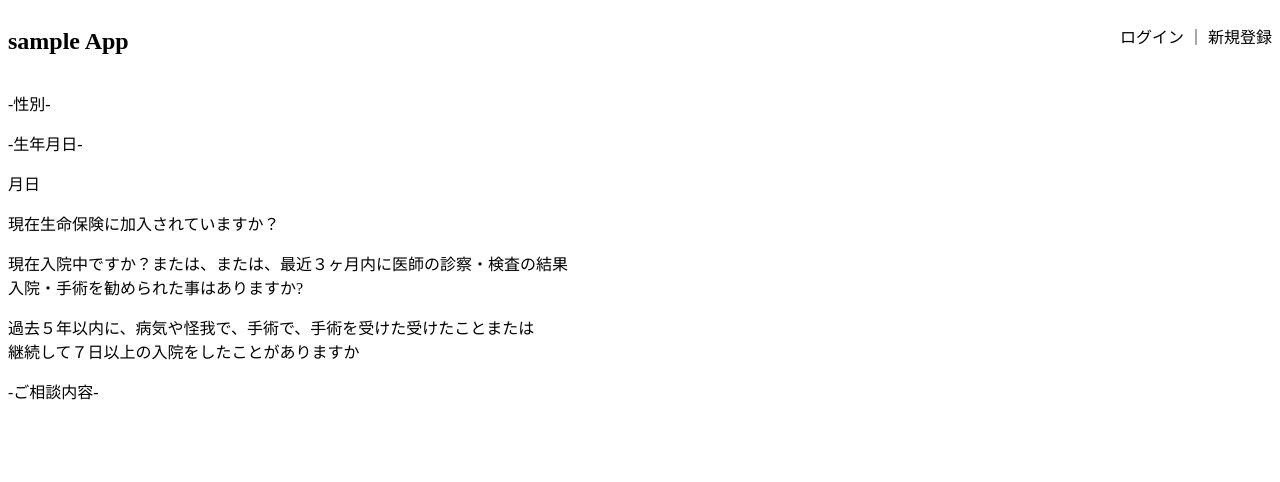
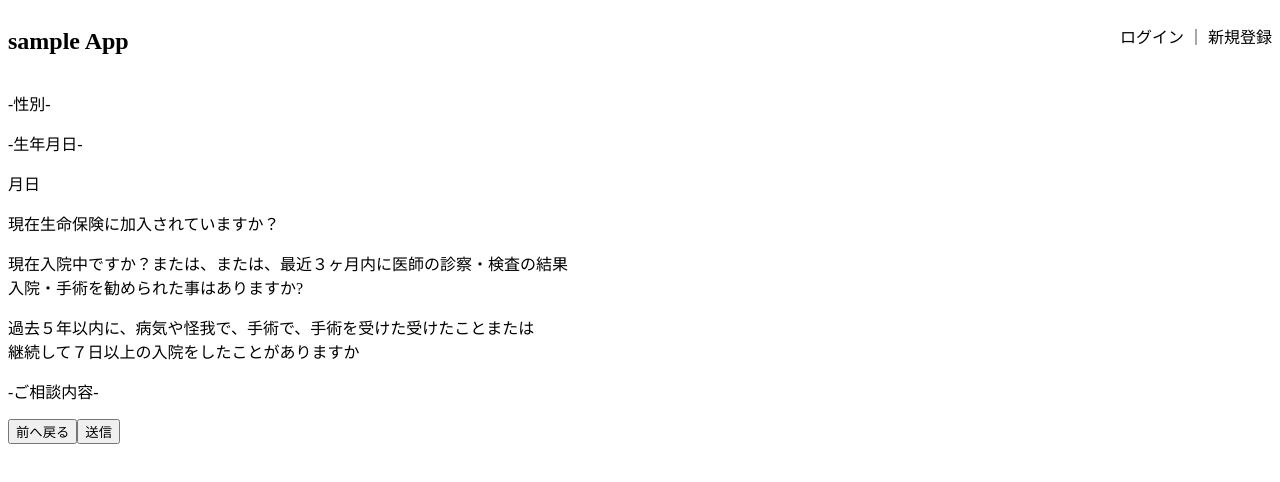
Before and after one commit to takahumi0806/insurance_app, a Vue app: page /Step4 in a window 1280 px wide. Shown: the top 482 px of the page. Built offline with nearby package versions, Linux system fonts and the light colour scheme.

Commit message:
Update Step4.vue

```diff
--- a/src/components/Step4.vue
+++ b/src/components/Step4.vue
@@ -12,6 +12,8 @@
       <div>{{sick}}</div>
     <p>-ご相談内容-</p>
       <div>{{message}}</div>
+    <button ><router-link to='/step3'>前へ戻る</router-link></button>
+    <button>送信</button>
   </div>
 </template>
 
```
